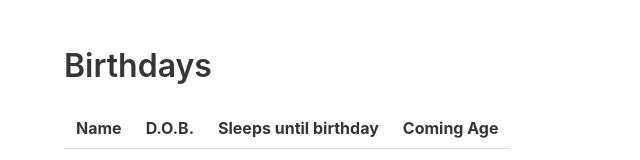
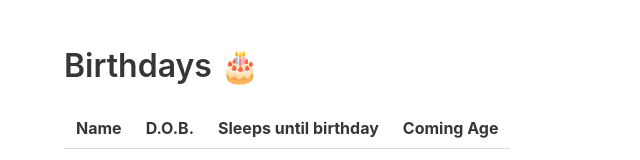
Before and after one commit to mcapodici/exploringreact, a React app in the folder birthdays/: page / in a window 1280 px wide. Shown: the top 160 px of the page, without its empty margins (0-640 px from the left). Built offline with nearby package versions, Linux system fonts and the light colour scheme; the HTML template or start-up script is replaced by a standard one.

Commit message:
Some textual changes

```diff
--- a/birthdays/src/App.tsx
+++ b/birthdays/src/App.tsx
@@ -46,7 +46,7 @@ export default function App() {
     name={name}
     onDateChange={(date) => { setDate(date) }}
     onNameChange={(name) => { setName(name) }}
-  />) : (<><h1 className="title">Birthdays</h1><table className="table">
+  />) : (<><h1 className="title">Birthdays 🎂</h1><table className="table">
     <tr>
       <th>Name</th>
       <th>D.O.B.</th>
@@ -65,7 +65,7 @@ export default function App() {
           {date ? date.toDateString() : ''}
         </td>
         <td>
-          {nextBirthdayInfo.sleeps > 100 ? 'Aaaaaages!' : nextBirthdayInfo.sleeps === 0 ? 'Happy Birthday!' : nextBirthdayInfo.sleeps.toString()}
+          {nextBirthdayInfo.sleeps > 100 ? '>100' : nextBirthdayInfo.sleeps === 0 ? 'Happy Birthday!' : nextBirthdayInfo.sleeps.toString()}
         </td>
         <td>
           {nextBirthdayInfo.comingAge}
```
